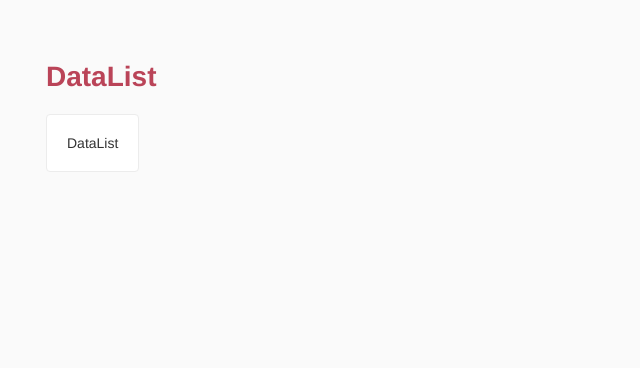
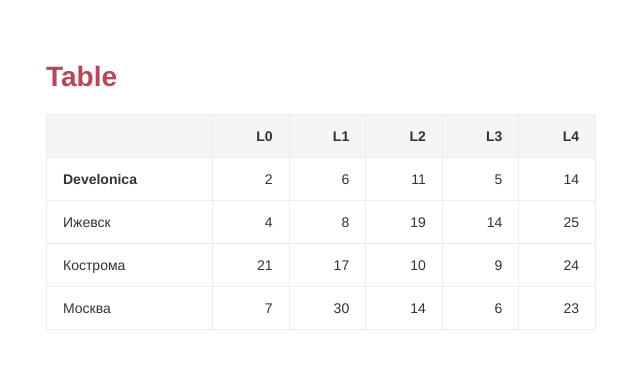
Before and after one commit to Lieblein/compound-components, a React app: page / in a window 1280 px wide. Shown: the top 368 px of the page, without its empty margins (14-654 px from the left). Built offline with nearby package versions, Linux system fonts and the light colour scheme.

Commit message:
простая Table

```diff
--- a/src/components/App/app.css
+++ b/src/components/App/app.css
@@ -5,7 +5,7 @@ body {
     font-family: Helvetica, Arial, sans-serif;
     line-height: 1.2;
     color: #333;
-    background-color: #fafafa;
+    background-color: #fff;
 }
 
 dl {
--- a/src/components/App/index.tsx
+++ b/src/components/App/index.tsx
@@ -1,17 +1,15 @@
 import React from 'react';
 
-import Box from '../Box';
+import Table from '../Table';
 import './app.css';
 
 export default function App() {
     return (
         <div className='app'>
             <h1 className='title'>
-                DataList
+                Table
             </h1>
-            <Box>
-                DataList
-            </Box>
+            <Table />
         </div>
     );
 }
--- a/src/components/Box/box.css
+++ /dev/null
@@ -1,7 +0,0 @@
-.box {
-    width: fit-content;
-    background-color: #fff;
-    border: 1px solid #ececec;
-    border-radius: 4px;
-    padding: 20px;
-}
--- a/src/components/Box/index.tsx
+++ /dev/null
@@ -1,17 +0,0 @@
-import React from 'react';
-
-import './box.css';
-
-interface IProps {
-    children: React.ReactNode;
-}
-
-export default function Box(props: Readonly<IProps>) {
-    const { children } = props;
-
-    return (
-        <div className='box'>
-            { children }
-        </div>
-    );
-}
--- /dev/null
+++ b/src/components/Table/index.tsx
@@ -0,0 +1,63 @@
+import React from 'react';
+
+import './table.css';
+
+const FAKE_DATA = [1, 2, 3, 4].map((i) => [1, 2, 3, 4, 5].map((j) => Math.round(Math.random() * i * 10 + j)));
+
+export default function Table() {
+    const [hoveredCell, setHoveredCell] = React.useState<{ rowIndex: number; colIndex: number; } | null>(null);
+    const resetHoveredCell = () => setHoveredCell(null);
+
+    return (
+        <table className='table'>
+            <thead>
+                <tr>
+                    {
+                        ['', 'L0', 'L1', 'L2', 'L3', 'L4'].map((title, index) => (
+                            <th
+                                key={ title }
+                                className={ `table__cell table__cell--head ${hoveredCell?.rowIndex === 0 || hoveredCell?.colIndex === index ? 'table__cell--hovered' : ''}` }
+                                onMouseEnter={ () => setHoveredCell({ rowIndex: 0, colIndex: index }) }
+                                onMouseLeave={ resetHoveredCell }
+                            >
+                                { title }
+                            </th>
+                        ))
+                    }
+                </tr>
+            </thead>
+            <tbody>
+                {
+                    [
+                        'Develonica',
+                        'Ижевск',
+                        'Кострома',
+                        'Москва',
+                    ].map((city, cityIndex) => (
+                        <tr key={ city }>
+                            <td
+                                className={ `table__cell ${cityIndex === 0 ? 'table__cell--bold' : ''} ${hoveredCell?.rowIndex === cityIndex + 1 || hoveredCell?.colIndex === 0 ? 'table__cell--hovered' : ''}` }
+                                onMouseEnter={ () => setHoveredCell({ rowIndex: cityIndex + 1, colIndex: 0 }) }
+                                onMouseLeave={ resetHoveredCell }
+                            >
+                                { city }
+                            </td>
+                            {
+                                FAKE_DATA[cityIndex].map((data, index) => (
+                                    <td
+                                        key={ index }
+                                        className={ `table__cell ${hoveredCell?.rowIndex === cityIndex + 1 || hoveredCell?.colIndex === index + 1 ? 'table__cell--hovered' : ''}` }
+                                        onMouseEnter={ () => setHoveredCell({ rowIndex: cityIndex + 1, colIndex: index + 1 }) }
+                                        onMouseLeave={ resetHoveredCell }
+                                    >
+                                        { data }
+                                    </td>
+                                ))
+                            }
+                        </tr>
+                    ))
+                }
+            </tbody>
+        </table>
+    );
+}
--- /dev/null
+++ b/src/components/Table/table.css
@@ -0,0 +1,30 @@
+.table {
+    width: 550px;
+    border-collapse: collapse;
+
+    &__cell {
+        line-height: 18px;
+        text-align: right;
+        transition: background-color .1s;
+        border: 1px solid #ececec;
+        padding: 12px 16px;
+
+        &:first-child {
+            text-align: left;
+        }
+
+        &--hovered {
+            background-color: #ecececb4;
+        }
+
+        &--head {
+            font-weight: bold;
+            background-color: #f5f5f5;
+            border-bottom: none;
+        }
+
+        &--bold {
+            font-weight: bold;
+        }
+    }
+}
```
